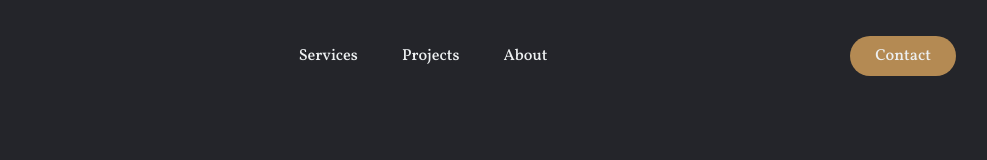
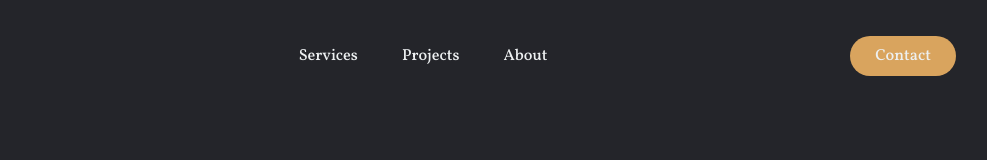
Before and after one commit to Mowwa/mowwa.github.io, a plain HTML site: page index.html in a window 1280 px wide. In both pictures the pointer is over the button "Contact". Shown: the full height of the page, 196-1183 px from the left. Drawn offline with Linux system fonts and the light colour scheme.

Commit message:
Update styles.css

```diff
--- a/styles.css
+++ b/styles.css
@@ -48,6 +48,6 @@ button {
 }
 
 button:hover {
-    background-color: rgba(217, 164, 94, 0.8);
+    background-color: rgba(217, 164, 94, 1);
 
 }
```
